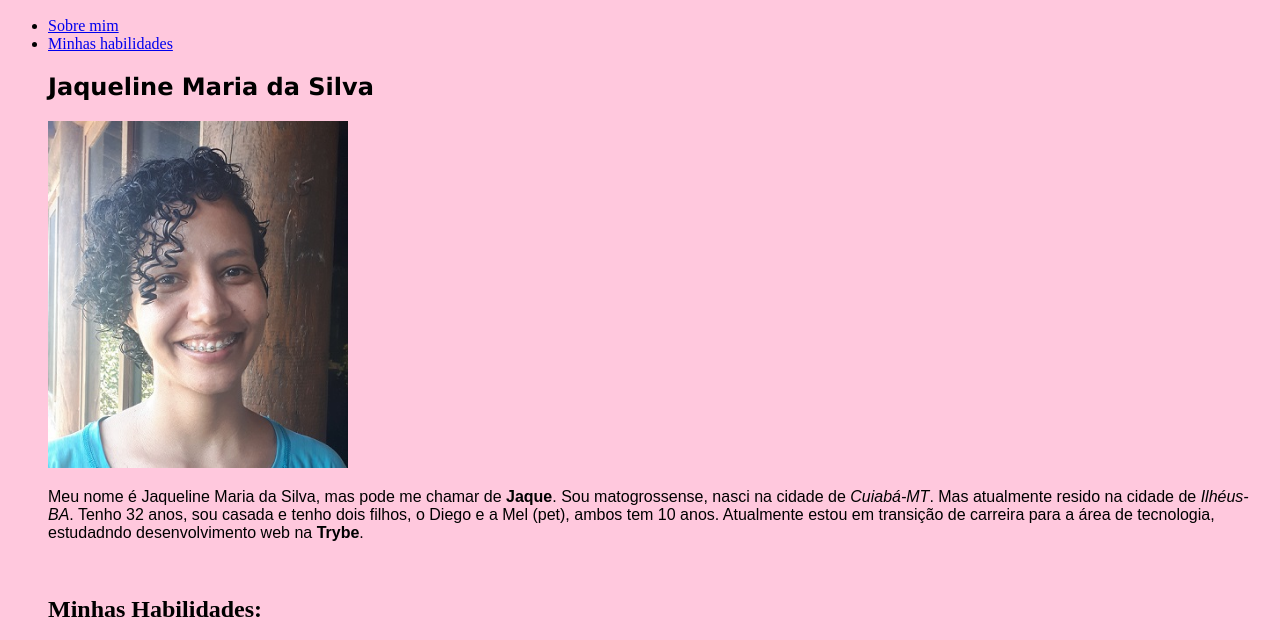
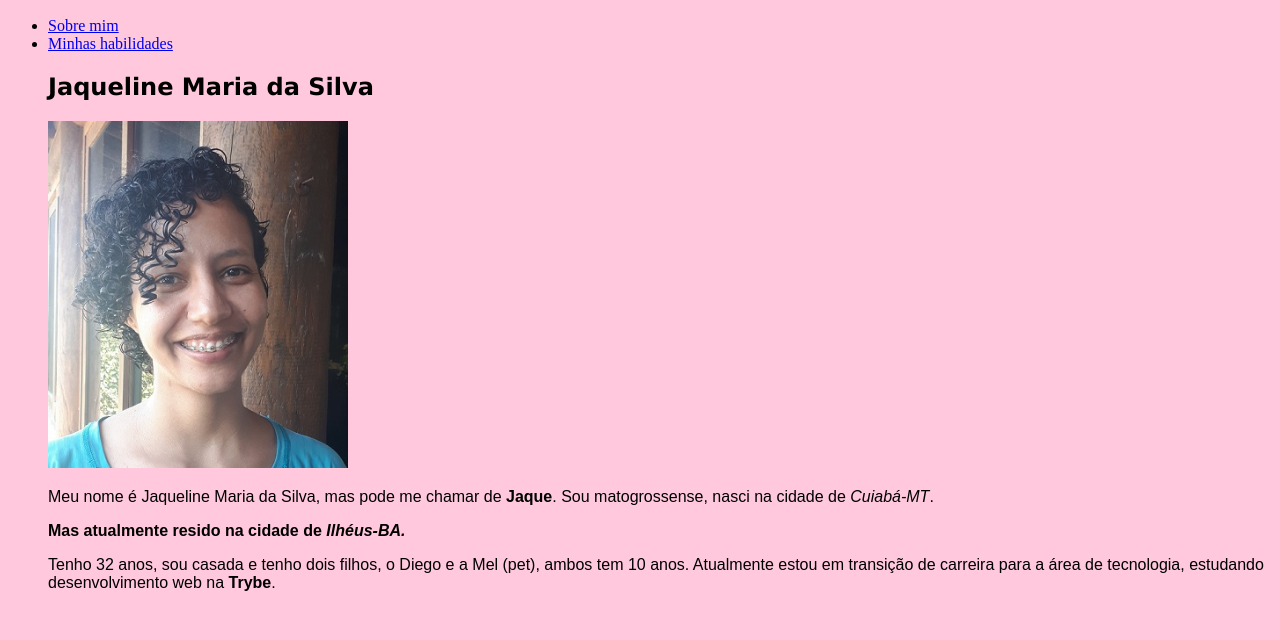
Before and after one commit to jaquesilva/jaquesilva.github.io, a plain HTML site: page index.html in a window 1280 px wide. Shown: the part 147-787 px from the top of the page. Drawn offline with Linux system fonts and the light colour scheme.

Commit message:
Adiciona e altera a class=resido

```diff
--- a/index.html
+++ b/index.html
@@ -16,8 +16,10 @@
         background-color: #ffc8dd;
       }
 
-
-
+      .resido {
+        font-family: fantasy, sans-serif;
+        font-weight: 700;
+      }
     </style>
   </head>
   <body>
@@ -32,7 +34,9 @@
 
     <img id="foto" src="Eu.jpg" alt="Uma foto de Jaqueline Maria da Silva, vestida uma camiseta azul, cabelos curtos e pretos, está sorrindo, ao fundo, uma janela de madeira" width="300px">
     <br>
-    <p id="sobreMim" class="descricao">Meu nome é Jaqueline Maria da Silva, mas pode me chamar de <strong>Jaque</strong>. Sou matogrossense, nasci na cidade de <em>Cuiabá-MT</em>. Mas atualmente resido na cidade de <em>Ilhéus-BA</em>. Tenho 32 anos, sou casada e tenho dois filhos, o Diego e a Mel (pet), ambos tem 10 anos. Atualmente estou em transição de carreira para a área de tecnologia, estudadndo desenvolvimento web na <strong>Trybe</strong>.</p>
+    <p id="sobreMim" class="descricao">Meu nome é Jaqueline Maria da Silva, mas pode me chamar de <strong>Jaque</strong>. Sou matogrossense, nasci na cidade de <em>Cuiabá-MT</em>.</p>
+    <p class="resido">Mas atualmente resido na cidade de <em>Ilhéus-BA.</em></p>
+    <p class="descricao">Tenho 32 anos, sou casada e tenho dois filhos, o Diego e a Mel (pet), ambos tem 10 anos. Atualmente estou em transição de carreira para a área de tecnologia, estudando desenvolvimento web na <strong>Trybe</strong>.</p>
     <br>
     <h2 id="minhasHabilidades">Minhas Habilidades:</h2>
     <ul>
```
